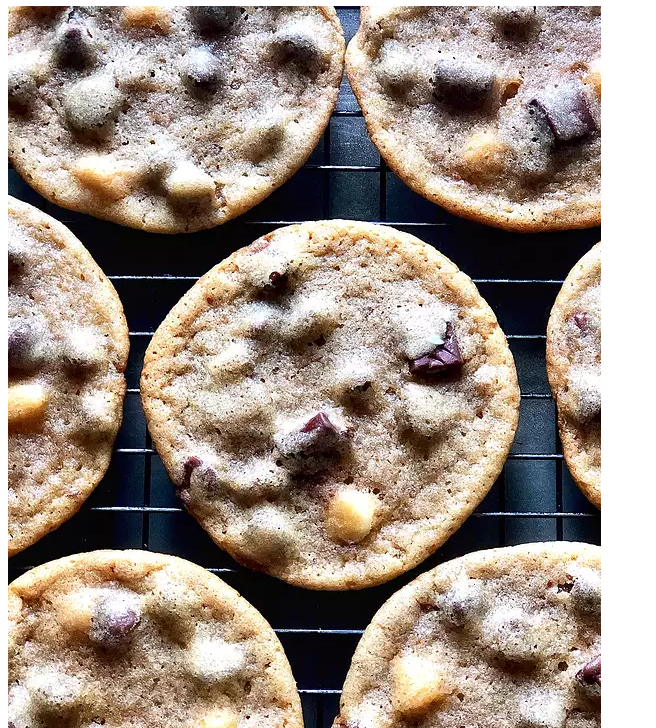
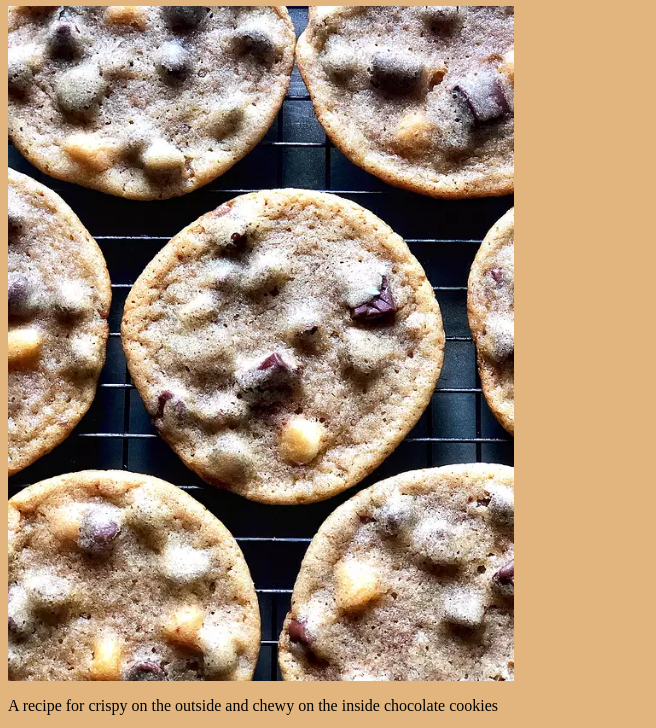
Before and after one commit to Hotsuyan/odin_recipes, a plain HTML site: page recipes/chocolatecookies.html in a window 1280 px wide. Shown: the part 60-788 px from the top of the page, without its empty margins (0-656 px from the left). Drawn offline with Linux system fonts and the light colour scheme.

Commit message:
Added a little bg color to the recipes

```diff
--- /dev/null
+++ b/recipes/chocolatecookies.css
@@ -0,0 +1,8 @@
+body {
+    background-color: rgb(226, 181, 126);
+}
+img {
+    display: block;
+    margin-left: 0%;
+    margin-right: auto;
+    width: 40%;
--- a/recipes/chocolatecookies.html
+++ b/recipes/chocolatecookies.html
@@ -1,3 +1,4 @@
+<link rel="stylesheet" href="baconshrimpstyle.css">
 <h1>Triple chocolate chunk cookies</h1>
 <img src="cookiesimg.webp" alt="an image of chocolate cookies">
 <p>A recipe for crispy on the outside and chewy on the inside chocolate cookies</p>
--- /dev/null
+++ b/recipes/pannacotta.css
@@ -0,0 +1,8 @@
+body {
+    background-color: rgb(226, 181, 126);
+}
+img {
+    display: block;
+    margin-left: 0%;
+    margin-right: auto;
+    width: 40%;
```
Also changed, not shown: recipes/pannacotta.html (+1 -0 lines).
